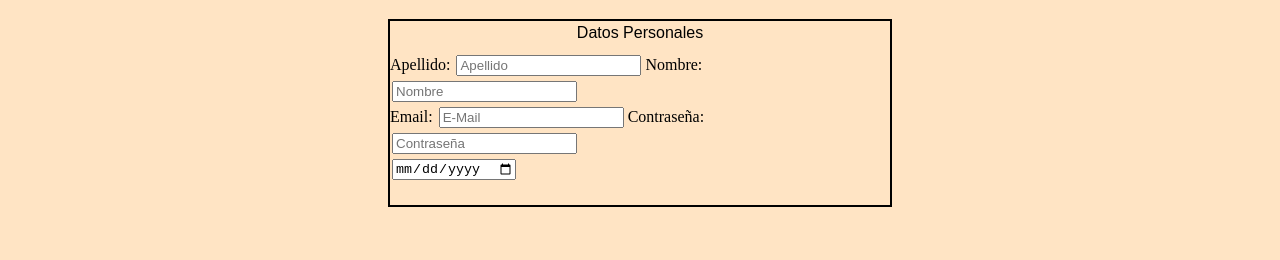
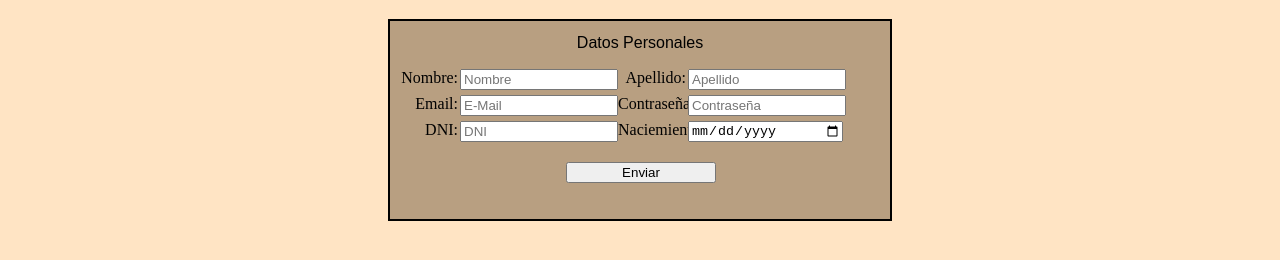
Before and after one commit to BrunoAguinaga0/Laboratorio-de-Programacion-y-Lenguajes, a plain HTML site: page LPL/TP1/formulario.html in a window 1280 px wide. Shown: the part 150-410 px from the top of the page. Drawn offline with Linux system fonts and the light colour scheme.

Commit message:
new commit

```diff
--- a/LPL/TP1/formulario.html
+++ b/LPL/TP1/formulario.html
@@ -19,10 +19,10 @@
         <form>
             <div class="columna">
                 <div class="fila">
+                    <label>Nombre:</label>
+                    <input type="textbox" placeholder="Nombre">
                     <label>Apellido:</label>
                     <input type="textbox" placeholder="Apellido">
-                <label>Nombre:</label>
-                <input type="textbox" placeholder="Nombre">
                 </div>
                 <div class="fila">
                     <label>Email:</label>
@@ -30,8 +30,16 @@
                     <label>Contraseña:</label>
                     <input type="password" placeholder="Contraseña">
                 </div>
+                <div class="fila">
+                    <label>DNI:</label>
+                    <input type="text" placeholder="DNI">
+                    <label>Naciemiento:</label>
+                    <input type="date">
+                </div>
+                <div id="enviar">
+                    <input type="submit" value="Enviar">
+                </div>
             <div/>
-            <input type="date">
         </form>
     </div>
 </body>
--- a/LPL/TP1/styles.css
+++ b/LPL/TP1/styles.css
@@ -146,6 +146,7 @@ input{
 }
 
 #contenedor{
+    background-color:rgb(184, 159, 129) ;
     width: 500px;
     border: 2px solid;
     justify-content: center;
@@ -155,8 +156,25 @@ input{
 p{
     text-align: center;
     margin: 0 auto;
+    padding-top: 10px;
+    padding-bottom: 4px;
 }
 
-#columna1 #columna2 {
-    display: inline-block;
+.fila {
+    display: flex;
+    justify-content: baseline;
 }
+label {
+    width: 68px;
+    text-align: end;
+}
+input{
+    width: 150px;
+    padding: 0 auto;
+}
+
+#enviar {
+    padding-top: 15px;
+    display: flex;
+    justify-content: center;
+}
```
Lines whose indentation alone changed are shown as unchanged.
